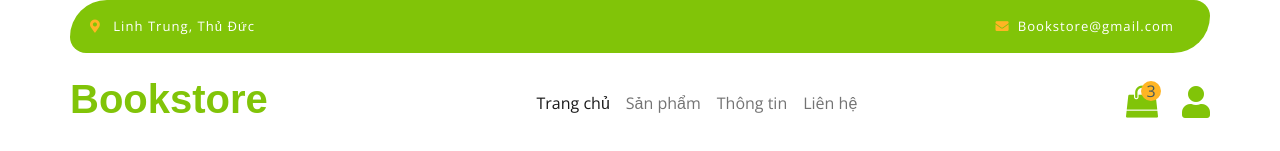
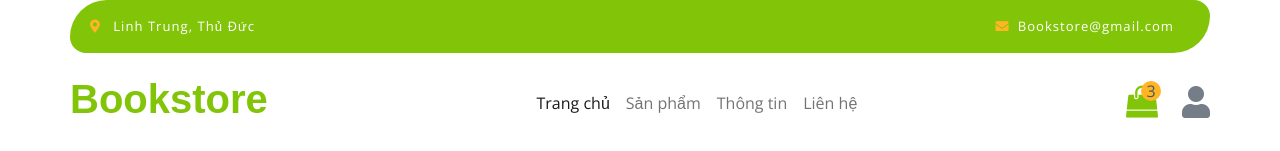
Before and after one commit to hieunt0303/WebBanSach, a React (Create React App) app in the folder fe/: page / in a window 1280 px wide. Shown: the top 151 px of the page. Built offline with nearby package versions, Linux system fonts and the light colour scheme.

Commit message:
lưu localStorage và cn đăng xuất

```diff
--- a/fe/src/pages/Header.jsx
+++ b/fe/src/pages/Header.jsx
@@ -1,4 +1,4 @@
-import React from "react";
+import React, { useEffect, useState } from "react";
 // type Props = {};
 
 
@@ -6,6 +6,16 @@ import { Link, useNavigate } from "react-router-dom";
 
 const Header = () => {
   const navigate = useNavigate();
+  const [infoUser, setInfoUser] = useState(null)
+
+  useEffect(() => {
+    //check xem trong localStorage có biến auth-data hay chưa
+    const authData = localStorage.getItem('auth-data')
+    if (authData) {
+      setInfoUser(JSON.parse(authData));
+    }
+
+  }, [])
 
   return (
     <>
@@ -52,7 +62,7 @@ const Header = () => {
                 <Link to="/" className="nav-item nav-link active">
                   Trang chủ
                 </Link>
-                <span onClick={()=> navigate('/product')} className="nav-item nav-link">
+                <span onClick={() => navigate('/product')} className="nav-item nav-link">
                   Sản phẩm
                 </span>
                 <Link to="/thongTin" className="nav-item nav-link ">
@@ -105,9 +115,25 @@ const Header = () => {
 
                   {/* <span className="position-absolute bg-secondary rounded-circle d-flex align-items-center justify-content-center text-dark px-1" style={{top: -5px; left: 15px; height: 20px; min-width: 20px;}}>3</span> */}
                 </a>
+                {/* Hiển thị biểu tượng mail dựa trên việc infoUser có tồn tại hay không */}
+                {infoUser ? (
                   <a href="#" className="my-auto">
-                  <a className="fas fa-user fa-2x" href="/login"></a>
+                   <div style={{backgroundColor:'#81c408', padding:'10px', display:'flex', borderRadius:'100%', height:'40px', width:'40px', alignItems:'center',justifyContent:'center', fontWeight:600, color:'white'}}>{infoUser.email.charAt(0)}</div>
                   </a>
+                ) : (
+                  <div  className="my-auto" onClick={()=>{
+                    localStorage.removeItem('auth-data');
+                    navigate('/login')
+                  }}>
+                    <i className="fas fa-user fa-2x"></i>
+                  </div>
+                )}
+                {
+                  infoUser && <div onClick={()=>{
+                    localStorage.removeItem('auth-data');
+                    window.location.reload('/login')
+                  }} > dang xuat</div>
+                }
               </div>
             </div>
           </nav>
--- a/fe/src/pages/Login.jsx
+++ b/fe/src/pages/Login.jsx
@@ -1,4 +1,4 @@
-import React, { useState } from "react";
+import React, { useEffect, useState } from "react";
 import loginStyles from '../css/login.module.css';
 import { Link, useNavigate } from "react-router-dom";
 import axios from 'axios';
@@ -26,11 +26,12 @@ const Login = () => {
       console.log(response.data.id)
 
       if (response.data.id) {
-
+        //lưu tt user  vào biến localStorage
+        localStorage.setItem('auth-data',JSON.stringify(response.data));
 
         console.log("Đăng nhập thành công");
         // Xử lý khi đăng nhập thành công, chuyển hướng đến trang chính sau khi đăng nhập
-        navigate('/');
+      window.location.reload('/');
       } else {
         setError('Email hoặc mật khẩu không chính xác');
       }
@@ -38,6 +39,13 @@ const Login = () => {
       setError('Đăng nhập không thành công');
     }
   };
+  useEffect(() => {
+    //biến để lưu trong localStorage là "auth-data"
+    //check xem đã tồn tại chưa, rùi thì đã đăng nhập tự động chuyển qua home
+    if(localStorage.getItem('auth-data')) {
+      navigate('/')
+    }
+  },[])
 
   return (
       <div className={loginStyles.body}>
--- a/fe/src/pages/Register.jsx
+++ b/fe/src/pages/Register.jsx
@@ -44,6 +44,8 @@ const handleSubmit = async (e) => {
         const response = await axios.post('http://localhost:8080/register', formData);
         console.log(response.data);
         setError('Đăng ký thành công');
+        //luu tt user
+        localStorage.setItem('auth-data',JSON.stringify(response.data));
         // Xử lý khi đăng ký thành công
     } catch (error) {
         setError('Đăng ký không thành công');
```
Also changed, not shown: 1 other file (tests, documents, lock files or other folders). Lines whose indentation alone changed are shown as unchanged.
